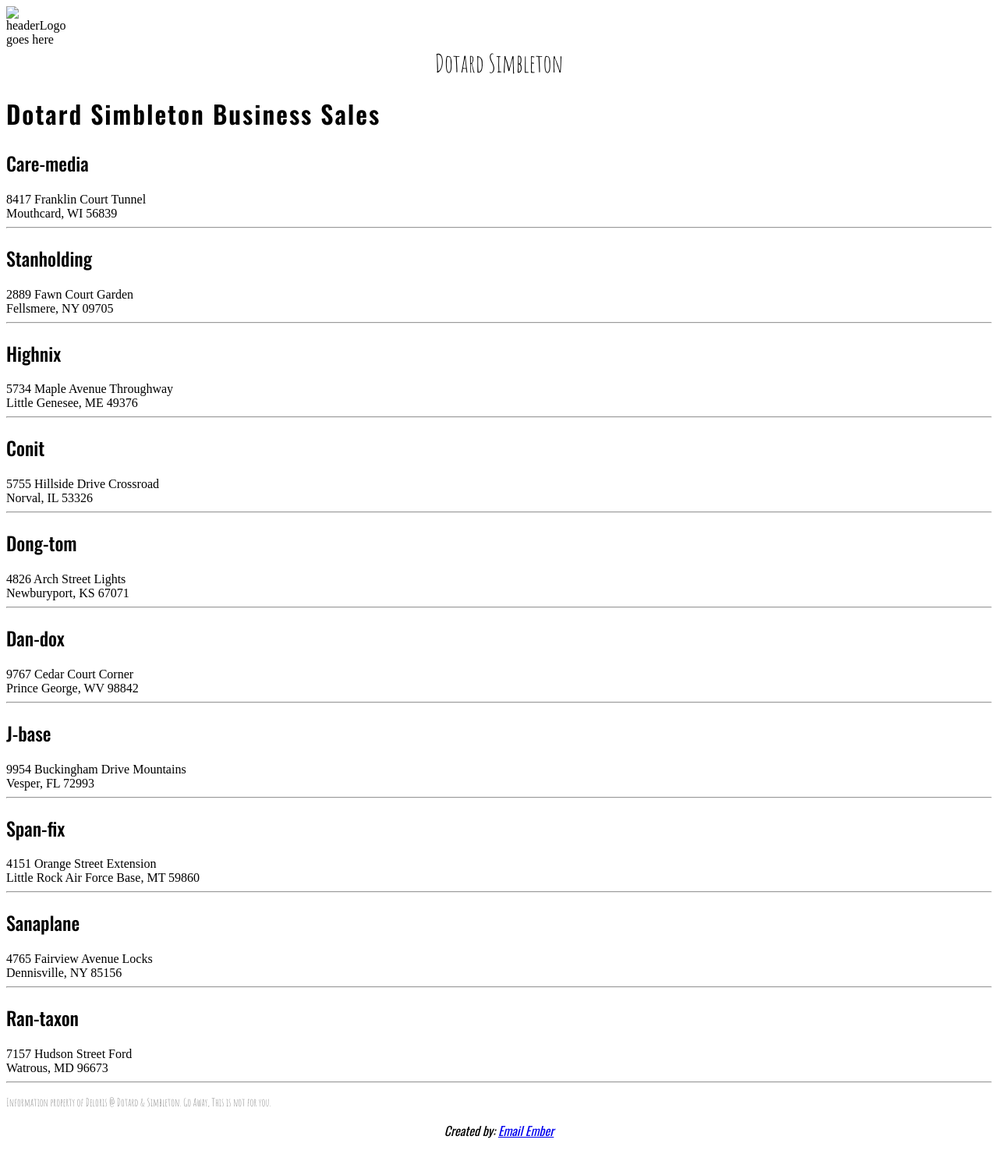
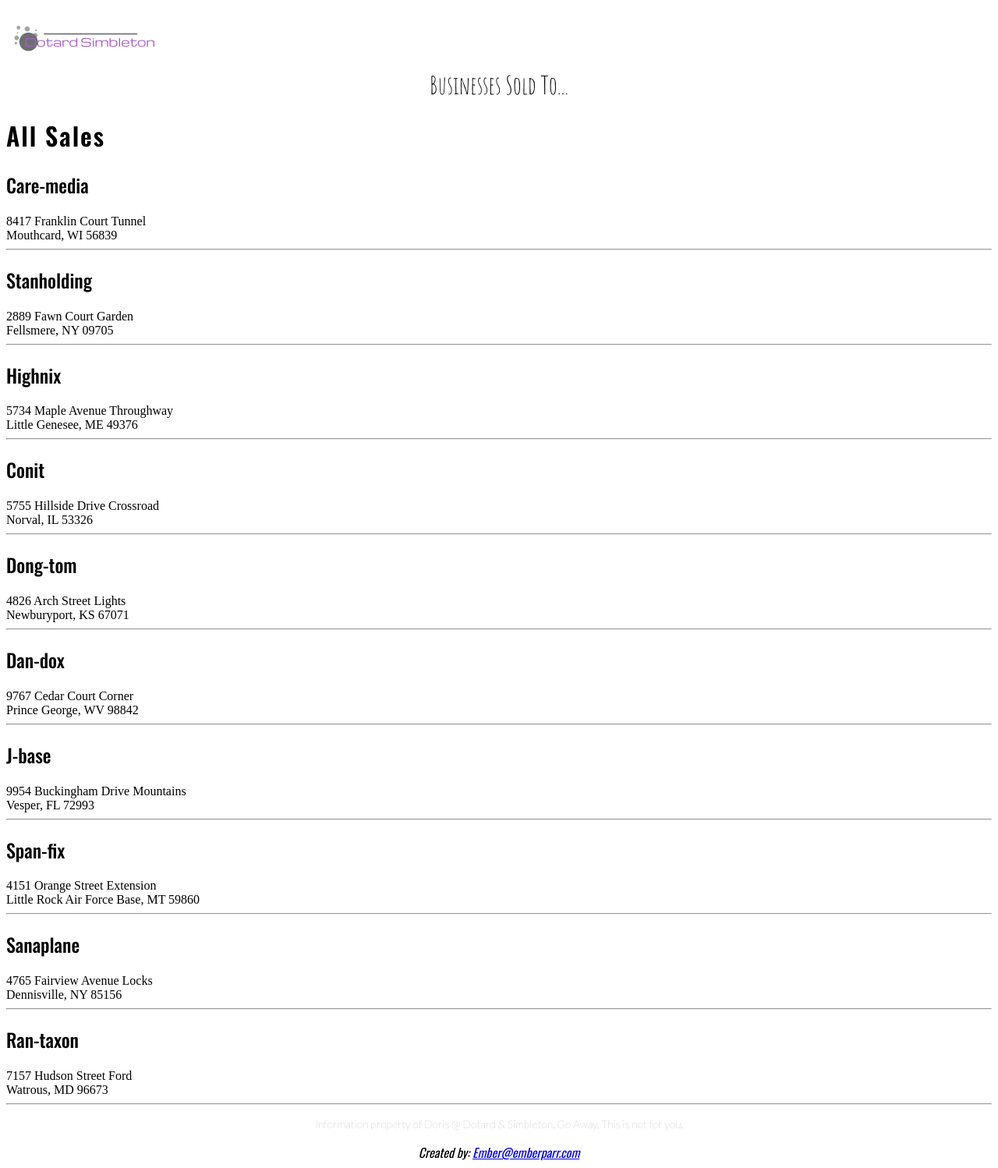
Before and after one commit to ember-parr/dotard-simbleton, a plain HTML site: page index.html in a window 1280 px wide. Shown: the whole page at 78% size. Before the commit the page ends 1470 px from the top, so only its background shows below. Drawn offline with nearby package versions, Linux system fonts and the light colour scheme.

Commit message:
only changed tiny things

```diff
--- a/index.html
+++ b/index.html
@@ -10,23 +10,23 @@
     <body>
 
         <header>
-            <div id="headerLogo"><img src="images/headerLogo.png" alt="headerLogo goes here "></div>
-            <div class="header-text">Dotard Simbleton</div>
+            <div id="headerLogo"><img src="images/dotard-logo.png" alt="headerLogo goes here "></div>
+            <div class="header-text">Businesses Sold To...</div>
 		</header>
 
 
         <main>
             <div class="businessList">
-                businesses go here
+                <!-- businesses go here -->
             </div>
         </main>
 
 
 
         <footer>
-            <p>Information property of Deloris @ Dotard & Simbleton. Go Away, This is not for you. </p>
+            <p>Information property of Doris @ Dotard & Simbleton. Go Away, This is not for you. </p>
             <address>
-                Created by: <a href="mailto:ember@emberparr.com">Email Ember</a>
+                Created by: <a href="mailto:ember@emberparr.com">Ember@emberparr.com</a>
             </address>
 	    </footer>
 
--- a/scripts/BusinessList.js
+++ b/scripts/BusinessList.js
@@ -5,7 +5,7 @@ const contentSelector = document.querySelector(".businessList");
 
 export const BusinessList = () => {
     const businessArray = useBusinessList()
-    contentSelector.innerHTML = "<h1>Dotard Simbleton Business Sales</h1>"
+    contentSelector.innerHTML = "<h1>All Sales</h1>"
 
     businessArray.forEach(
         (businessObj) => {
--- a/styles/main.css
+++ b/styles/main.css
@@ -34,9 +34,11 @@ h4, h5, h6 {
 }
 
 #headerLogo {
-				width: 50px;
+	width: 50px;
     vertical-align: middle;
-    margin-right: 10px;
+	margin-right: 10px;
+	margin-top: 0;
+	padding-top: 0;
 }
 
 .header-text {
@@ -77,9 +79,10 @@ blockquote {
 }
 
 footer p {
-	font-family: "Amatic SC", cursive;
+	font-family: "Lato", sans-serif;
 	font-weight: 100;
 	opacity: 50%;
+	text-align: center;
 }
 
 address {
```
Also changed, not shown: images/dotard-logo.png (added).
